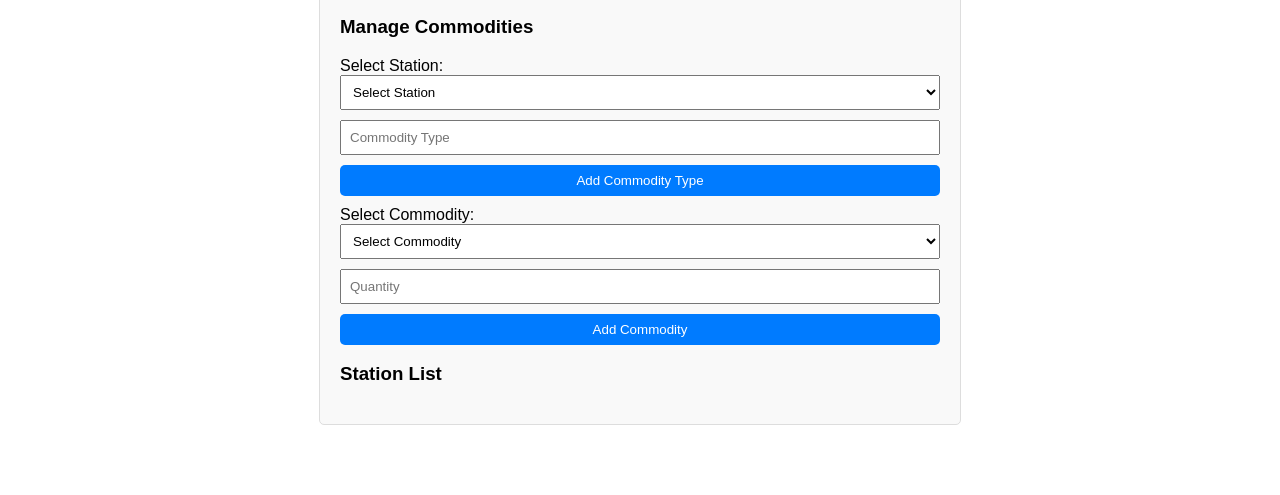
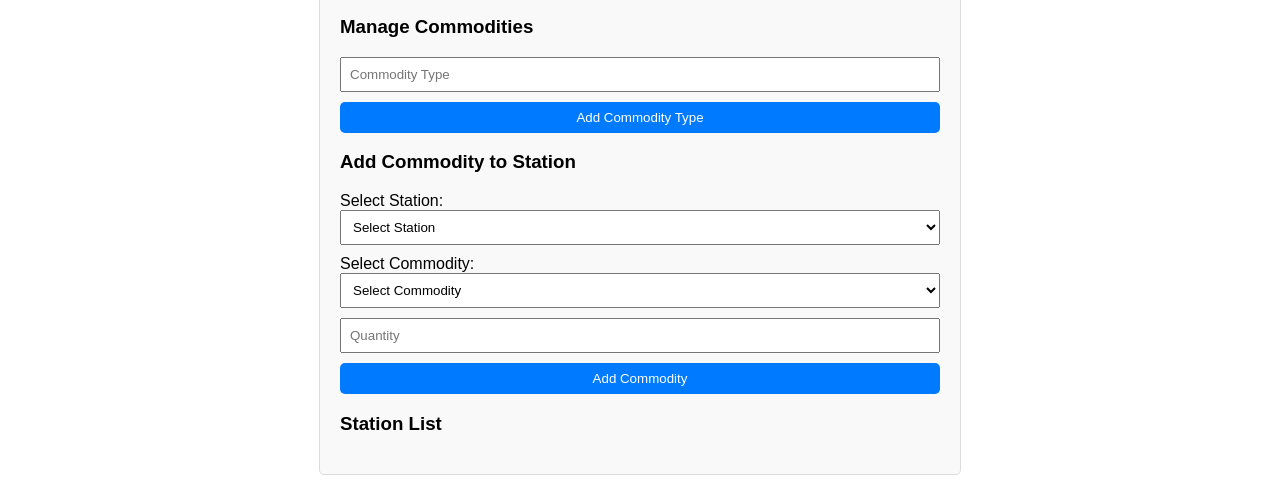
Before and after one commit to chaitanyasingh84/natural_disaster, a plain HTML site: page dashboard.html in a window 1280 px wide. Shown: the part 900-1395 px from the top of the page. Before the commit the page ends 1345 px from the top, so only its background shows below. Drawn offline with nearby package versions, Linux system fonts and the light colour scheme; sample sign-in values are in the browser's storage.

Commit message:
Update dashboard.html

```diff
--- a/dashboard.html
+++ b/dashboard.html
@@ -22,11 +22,12 @@
     <button onclick="addDeploymentStation()">Add Station</button>
 
     <h3>Manage Commodities</h3>
+    <input type="text" id="newCommodityType" placeholder="Commodity Type" />
+    <button onclick="addCommodityType()">Add Commodity Type</button>
+
+    <h3>Add Commodity to Station</h3>
     <label for="stationSelect">Select Station:</label>
     <select id="stationSelect"></select>
-
-    <input type="text" id="newCommodityType" placeholder="Commodity Type" />
-    <button onclick="addCommodityType()">Add Commodity Type</button>
 
     <label for="commoditySelect">Select Commodity:</label>
     <select id="commoditySelect"></select>
```
